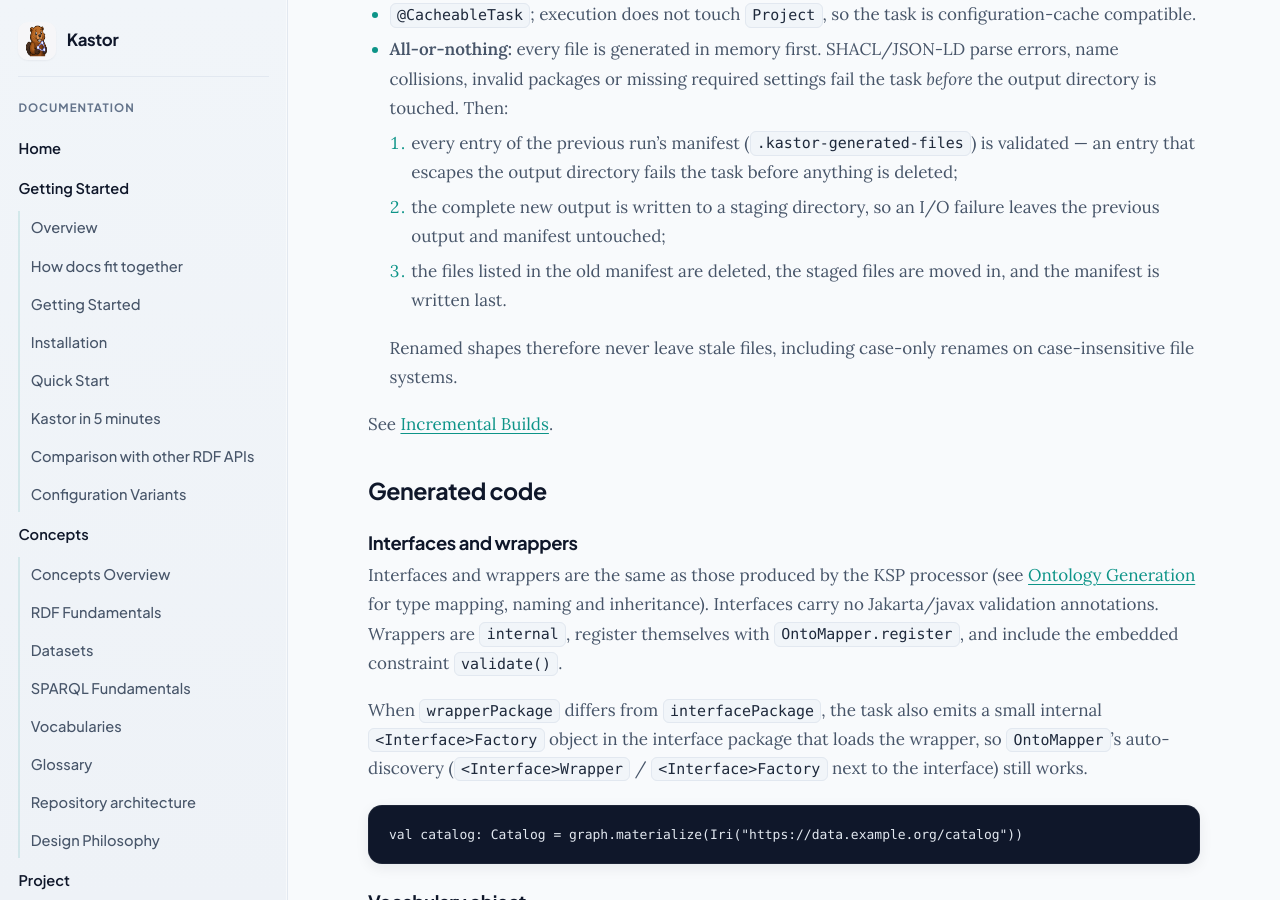
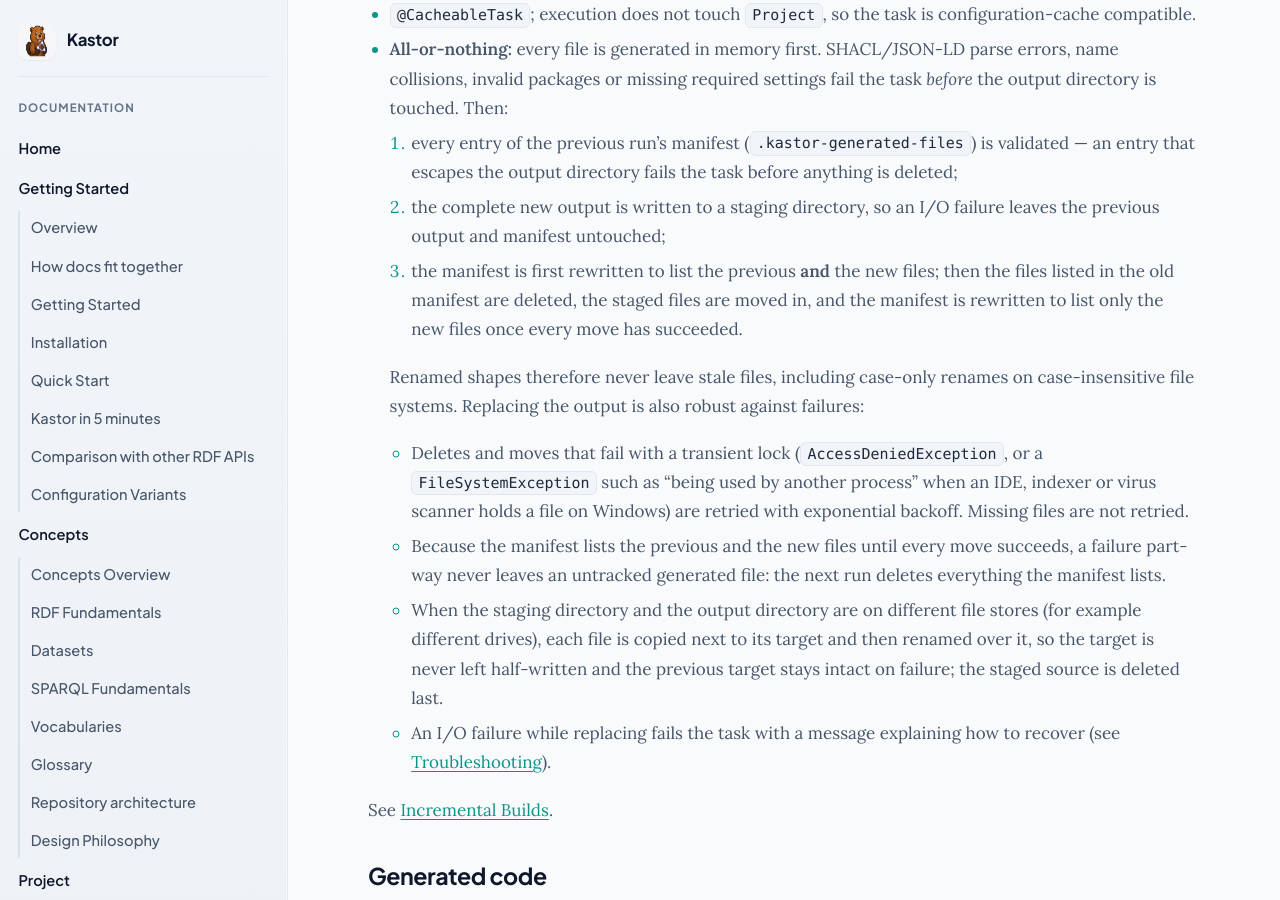
Before and after one commit to geoknoesis/kastor, a Jekyll site: the page built from docs/kastor-gen/reference/gradle-plugin.md, in a window 1280 px wide and 900 px high, scrolled down 5156 px. Built offline with Jekyll 4.4.1, drawn with Linux system fonts in a browser that asks for light colours; our own code applies the rules of GitHub Pages for plain Markdown files; some of the changed text lies outside the part shown.

Commit message:
docs(gen-gradle-plugin): document lock retries, consistent manifest and cross-drive moves
Replacing generated output retries locked deletes and moves with backoff, keeps
the manifest listing previous and new files until every move succeeds, copies
and renames across file stores, and fails with recovery guidance.

Co-Authored-By: Claude Opus 5 (1M context) <noreply@anthropic.com>

```diff
--- a/docs/kastor-gen/reference/gradle-plugin.md
+++ b/docs/kastor-gen/reference/gradle-plugin.md
@@ -177,11 +177,23 @@ added later). Because the source directory is the task's output, compiling Kotli
      escapes the output directory fails the task before anything is deleted;
   2. the complete new output is written to a staging directory, so an I/O failure leaves the previous
      output and manifest untouched;
-  3. the files listed in the old manifest are deleted, the staged files are moved in, and the manifest is
-     written last.
+  3. the manifest is first rewritten to list the previous **and** the new files; then the files listed in
+     the old manifest are deleted, the staged files are moved in, and the manifest is rewritten to list only
+     the new files once every move has succeeded.
 
   Renamed shapes therefore never leave stale files, including case-only renames on case-insensitive file
-  systems.
+  systems. Replacing the output is also robust against failures:
+
+  - Deletes and moves that fail with a transient lock (`AccessDeniedException`, or a
+    `FileSystemException` such as "being used by another process" when an IDE, indexer or virus scanner holds
+    a file on Windows) are retried with exponential backoff. Missing files are not retried.
+  - Because the manifest lists the previous and the new files until every move succeeds, a failure part-way
+    never leaves an untracked generated file: the next run deletes everything the manifest lists.
+  - When the staging directory and the output directory are on different file stores (for example different
+    drives), each file is copied next to its target and then renamed over it, so the target is never left
+    half-written and the previous target stays intact on failure; the staged source is deleted last.
+  - An I/O failure while replacing fails the task with a message explaining how to recover (see
+    [Troubleshooting](#troubleshooting)).
 
 See [Incremental Builds](../guides/incremental-builds.md).
 
@@ -286,6 +298,11 @@ directory was edited or corrupted; nothing was deleted. Remove the output direct
 **`cannot write generated files: …`** — writing to the staging directory failed; the previous output is
 unchanged.
 
+**`cannot replace the generated files in … (…); the output may be incomplete`** — deleting or moving a
+generated file failed, even after retries (typically a file locked by another program on Windows). Close
+the programs holding the files and run the task again: every file written so far is listed in the manifest
+and will be replaced.
+
 ## Related Documentation
 
 - [Gradle Configuration Tutorial](../tutorials/gradle-configuration.md)
```
Also changed, not shown: docs/kastor-gen/guides/incremental-builds.md (+10 -2 lines).
